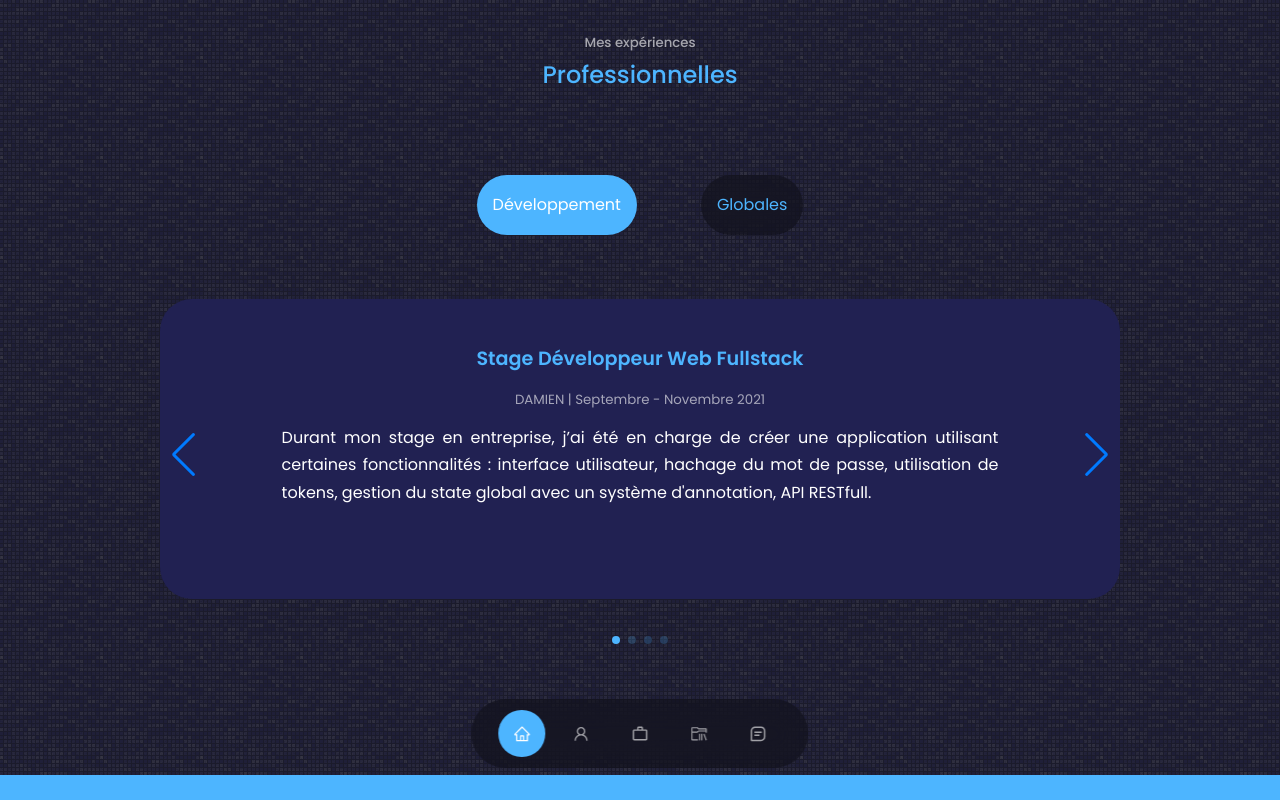
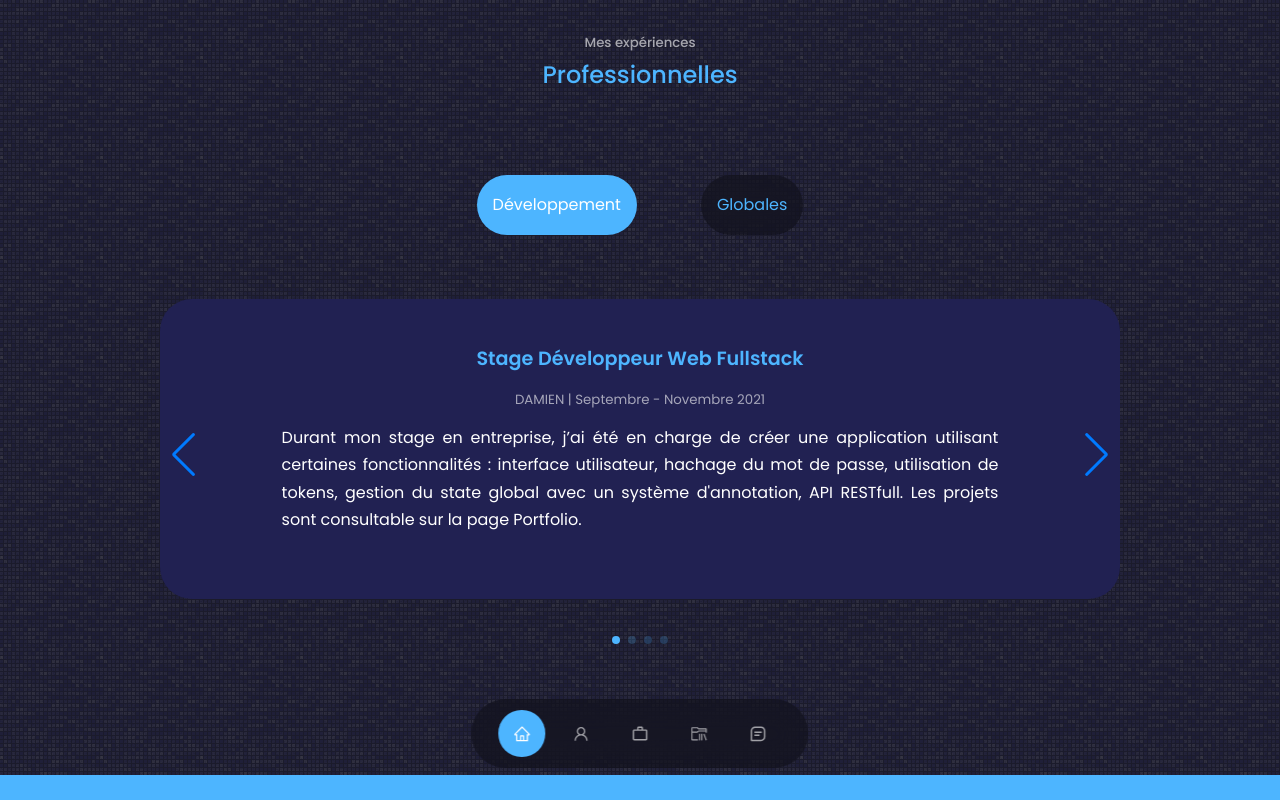
Before and after one commit to A-Pompon/cv-react, a React (Create React App) app: page /experiences/professionnelles in a window 1280 px wide. Shown: the top 800 px of the page. Built offline with nearby package versions, Linux system fonts and the light colour scheme.

Commit message:
[ REACT ] - MaJ CV

```diff
--- a/src/data/dataExperiences.js
+++ b/src/data/dataExperiences.js
@@ -3,7 +3,7 @@ const dataExperiences = [
     title: "Stage Développeur Web Fullstack",
     employer: ["DAMIEN | Septembre - Novembre 2021"],
     description:
-      "Durant mon stage en entreprise, j’ai été en charge de créer une application utilisant certaines fonctionnalités : interface utilisateur, hachage du mot de passe, utilisation de tokens, gestion du state global avec un système d'annotation, API RESTfull.",
+      "Durant mon stage en entreprise, j’ai été en charge de créer une application utilisant certaines fonctionnalités : interface utilisateur, hachage du mot de passe, utilisation de tokens, gestion du state global avec un système d'annotation, API RESTfull. Les projets sont consultable sur la page Portfolio.",
   },
   {
     title: "Stage Community manager",
```
Also changed, not shown: 1 other file (tests, documents, lock files or other folders).
